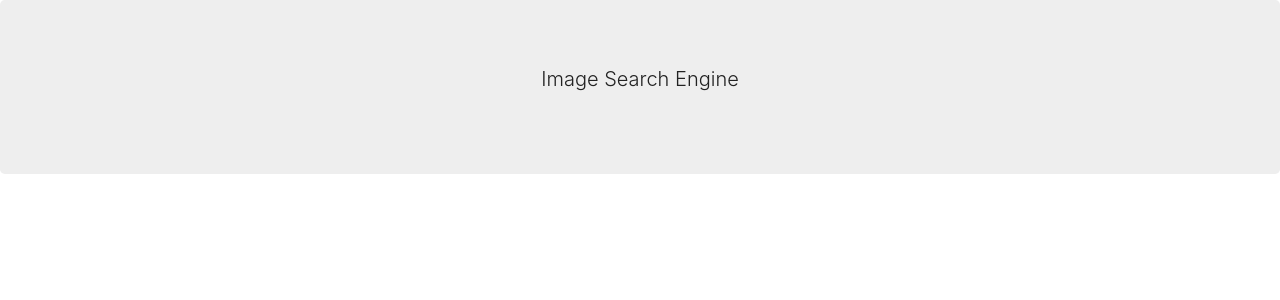
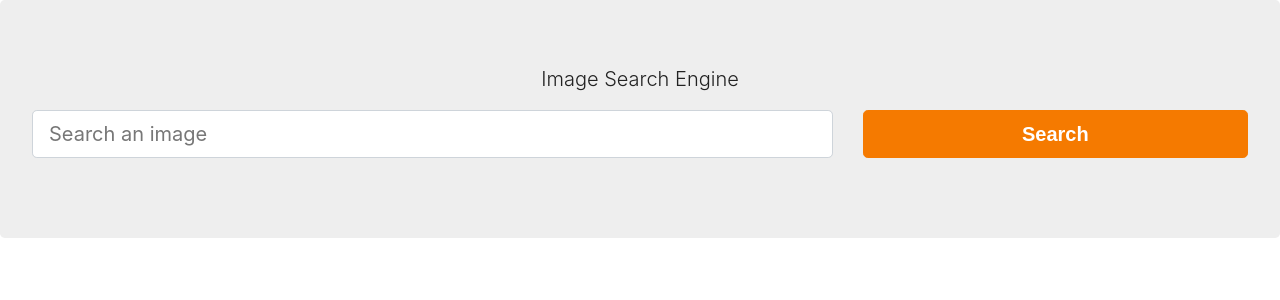
Before and after one commit to alejandroPolak-1/image_search_engine, a React (Create React App) app: page / in a window 1280 px wide. Shown: the top 300 px of the page. Built offline with nearby package versions, Linux system fonts and the light colour scheme; a web font is replaced by a local one.

Commit message:
[form.js]

```diff
--- a/src/App.js
+++ b/src/App.js
@@ -1,4 +1,5 @@
 import React from 'react';
+import Form from './components/Form'
 
 
 function App() {
@@ -8,6 +9,7 @@
         <p className="lead text-center">
           Image Search Engine
         </p>
+        <Form />
       </div>
     </div>
   );
--- /dev/null
+++ b/src/components/Form.js
@@ -0,0 +1,26 @@
+import React from 'react'
+
+const Form = () => {
+  return (
+    <form>
+      <div className="row">
+        <div className="form-group col-md-8">
+          <input
+            type="text"
+            className="form-control form-control-lg"
+            placeholder="Search an image"
+          />
+        </div>
+        <div className="form-group col-md-4">
+          <input
+            type="submit"
+            className="btn btn-lg btn-danger btn-block"
+            value="Search"
+          />
+        </div>
+      </div>
+    </form>
+  )
+}
+
+export default Form
```
